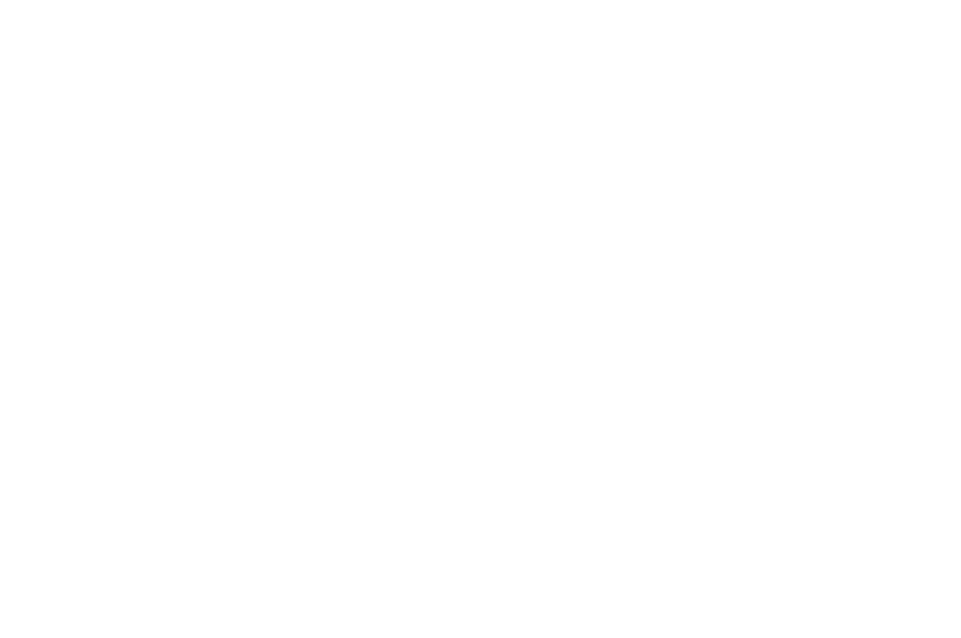
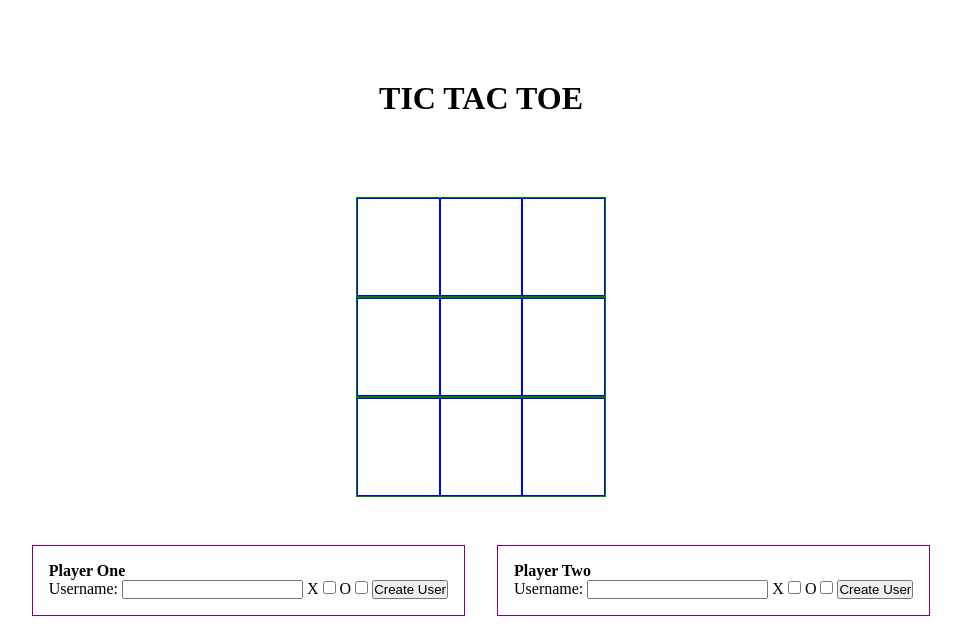
Before and after one commit to Boisset-C/tic-tac-toe, a plain HTML site: page index.html in a window 1280 px wide. Shown: the whole page, without its empty margins (159-1120 px from the left). Drawn offline with Linux system fonts and the light colour scheme.

Commit message:
Working on integrating logic with UI.

```diff
--- a/index.html
+++ b/index.html
@@ -3,9 +3,55 @@
 	<head>
 		<meta charset="UTF-8" />
 		<meta name="viewport" content="width=device-width, initial-scale=1.0" />
+		<link rel="stylesheet" href="styles.css" />
 		<title>Tic Tac Toe</title>
 	</head>
 	<body>
+		<div id="main-title-container">
+			<h1>TIC TAC TOE</h1>
+		</div>
+
+		<div id="game-container"></div>
+
+		<div id="player-container">
+			<div class="player">
+				<form>
+					<h4>Player One</h4>
+					<label for="username">Username:</label>
+					<input type="text" />
+					<label for="x">X</label>
+					<input type="checkbox" id="X" />
+					<label for="O">O</label>
+					<input type="checkbox" id="O" />
+					<button type="submit">Create User</button>
+				</form>
+				<!--
+				<p class="playerOne">Player One</p>
+				<h3 class="name">name: John</h3>
+				<p class="score">score: 0</p>
+				<p class="symbol">symbol: X</p>
+                -->
+			</div>
+			<div class="player">
+				<form>
+					<h4>Player Two</h4>
+					<label for="username">Username:</label>
+					<input type="text" />
+					<label for="x">X</label>
+					<input type="checkbox" id="X" />
+					<label for="O">O</label>
+					<input type="checkbox" id="O" />
+					<button type="submit">Create User</button>
+				</form>
+				<!--
+				<p class="playerTwo">Player Two</p>
+				<h3 class="name">name: Anne</h3>
+				<p class="score">score: 0</p>
+				<p class="symbol">symbol: O</p>
+                -->
+			</div>
+		</div>
+
 		<script src="script.js"></script>
 	</body>
 </html>
--- a/script.js
+++ b/script.js
@@ -6,23 +6,25 @@
 */
 // 9 X 9 grid to create board
 function createGameBoard() {
+	const gameContainer = document.getElementById("game-container");
 	const rows = 3;
 	const columns = 3;
-	let board = [];
 
 	//creates board should be a 3 * 3 square
 	for (let i = 0; i < rows; i++) {
-		board[i] = [];
+		const row = document.createElement("div");
+		row.classList.add("row");
+		gameContainer.appendChild(row);
 		for (let j = 0; j < columns; j++) {
-			board[i][j] = "";
+			const cell = document.createElement("div");
+			cell.classList.add("column");
+			cell.textContent = "";
+			row.appendChild(cell);
 		}
 	}
-
-	return board;
 }
 
-let gameBoard = createGameBoard();
-console.log(gameBoard);
+createGameBoard();
 
 // player one { name: john smith, score: score, move: X }
 // player two { name: anne smith, score: score, move: O }
@@ -41,18 +43,18 @@ function makeMove(board, row, column, symbol) {
 	}
 }
 
-function game(board, playerOne, playerTwo) {
-	const newBoard = board;
-	const firstPlayer = playerOne;
-	const secondPlayer = playerTwo;
+// function game(board, playerOne, playerTwo) {
+// 	const newBoard = board;
+// 	const firstPlayer = playerOne;
+// 	const secondPlayer = playerTwo;
 
-	makeMove(newBoard, 1, 2, firstPlayer.symbol);
-	makeMove(newBoard, 1, 1, secondPlayer.symbol);
+// 	makeMove(newBoard, 1, 2, firstPlayer.symbol);
+// 	makeMove(newBoard, 1, 1, secondPlayer.symbol);
 
-	return newBoard;
-}
+// 	return newBoard;
+// }
 
-console.log("This is game board after one move", game(gameBoard, john, anne));
+// console.log("This is game board after one move", game(gameBoard, john, anne));
 
 //logic to keep track of turn and player move
 // moves will involve a 0 and X
--- a/styles.css
+++ b/styles.css
@@ -0,0 +1,46 @@
+* {
+	box-sizing: border-box;
+	margin: 0;
+	padding: 0;
+}
+
+#main-title-container {
+	display: flex;
+	justify-content: center;
+	margin: 5rem;
+}
+
+#game-container {
+	display: flex;
+	justify-content: center;
+	align-items: center;
+	flex-direction: column;
+}
+
+.row {
+	display: flex;
+	flex-direction: row;
+	border: 1px solid green;
+	height: 100px;
+	width: 250px;
+}
+
+.column {
+	display: flex;
+	flex-direction: column;
+	height: 100%;
+	width: 100%;
+	border: 1px solid blue;
+}
+
+#player-container {
+	display: flex;
+	justify-content: center;
+	margin: 2rem;
+}
+
+.player {
+	border: 1px solid purple;
+	margin: 1rem;
+	padding: 1rem;
+}
```
